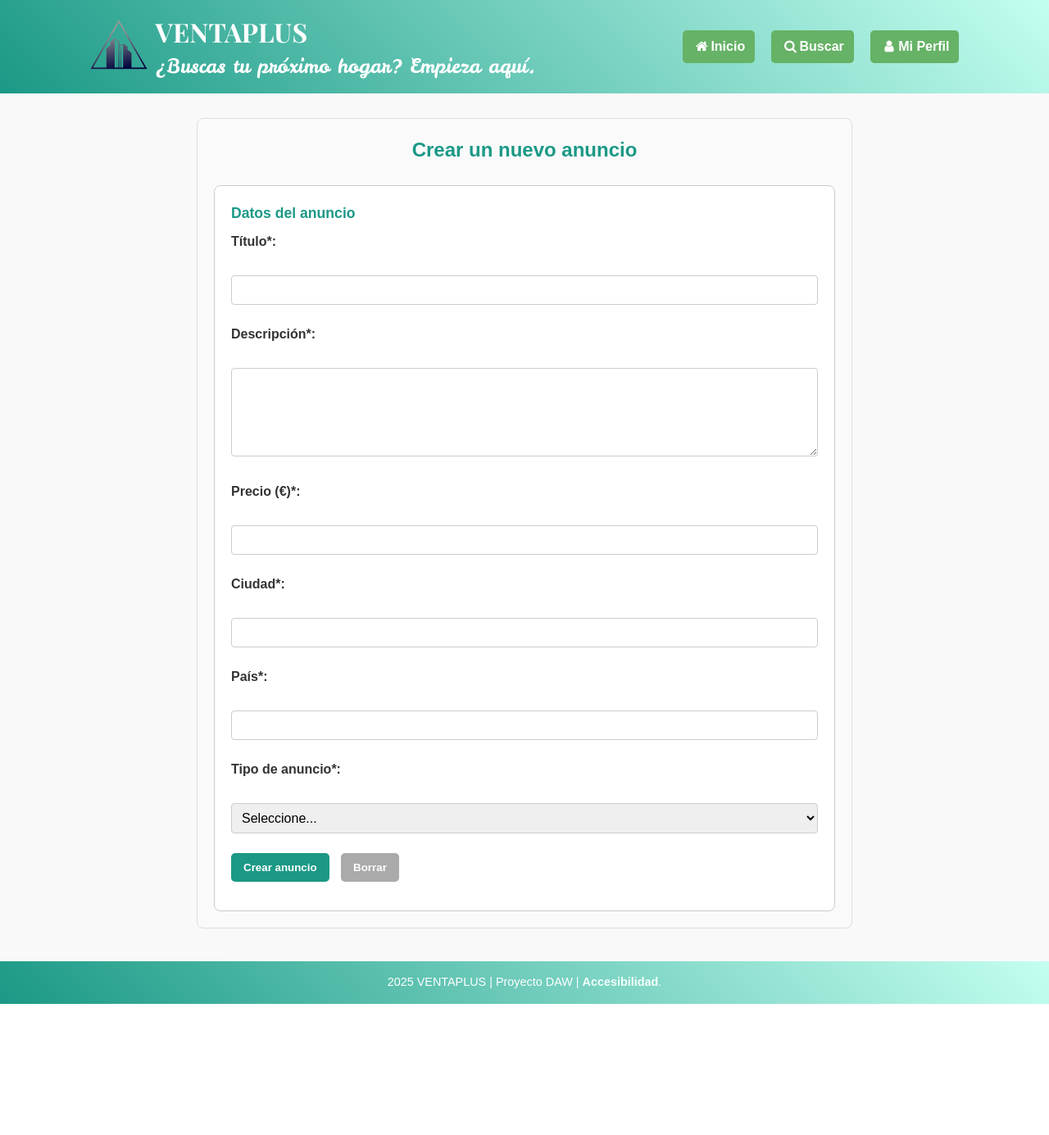
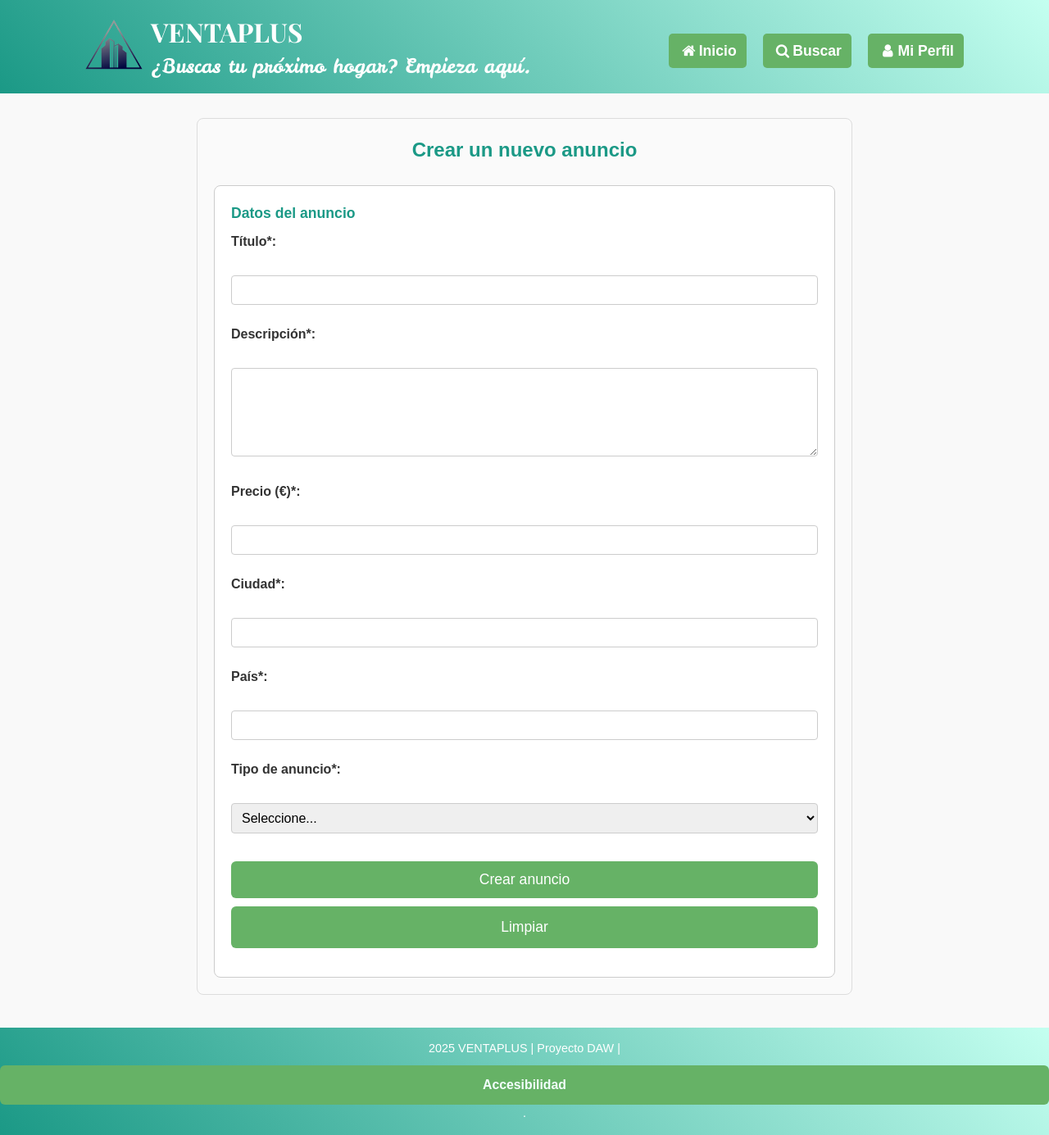
Before and after one commit to SanCam23/DAW, a PHP site: page /crear_anuncio.php in a window 1280 px wide. Shown: the whole page at 82% size. Before the commit the page ends 1225 px from the top, so only its background shows below. Run offline with PHP 8.4, Linux system fonts and the light colour scheme.

Commit message:
Cambios leves

```diff
--- a/Practica2/acceso.php
+++ b/Practica2/acceso.php
@@ -20,7 +20,6 @@ if (!file_exists($fichero)) {
     exit();
 }
 
-// Leer y comprobar credenciales
 $usuarios_validos = file($fichero, FILE_IGNORE_NEW_LINES | FILE_SKIP_EMPTY_LINES);
 $usuario_encontrado = false;
 $acceso_concedido = false;
--- a/Practica2/crear_anuncio.php
+++ b/Practica2/crear_anuncio.php
@@ -100,7 +100,7 @@
                 </select><br><br>
 
                 <button type="submit">Crear anuncio</button>
-                <button type="reset">Borrar</button>
+                <a href="crear_anuncio.php">Limpiar</a>
             </fieldset>
         </form>
     </main>
--- a/Practica2/css/crear_anuncio.css
+++ b/Practica2/css/crear_anuncio.css
@@ -1,4 +1,3 @@
-/* ===== Estilo general del main ===== */
 main {
     max-width: 800px;
     margin: 30px auto;
@@ -8,14 +7,12 @@ main {
     border-radius: 8px;
 }
 
-/* ===== Título ===== */
 main h2 {
     text-align: center;
     color: #1b9986;
     margin-bottom: 25px;
 }
 
-/* ===== Bloque de errores ===== */
 .errores {
     background-color: #ffe8e8;
     border: 1px solid #ffb3b3;
@@ -37,7 +34,6 @@ main h2 {
     color: #900;
 }
 
-/* ===== Bloque de confirmación ===== */
 .confirmacion {
     background-color: #e8f8f5;
     border: 1px solid #a3e4d7;
@@ -66,7 +62,6 @@ main h2 {
     color: #333;
 }
 
-/* ===== Formulario ===== */
 form {
     background-color: #fff;
     border: 1px solid #ccc;
@@ -109,25 +104,24 @@ textarea {
     resize: vertical;
 }
 
-button {
-    background-color: #1b9986;
+button,
+a {
+    display: block;
+    width: 100%;
+    text-align: center;
+    background-color: #66B266;
     color: #fff;
+    text-decoration: none;
     border: none;
-    padding: 10px 15px;
-    border-radius: 5px;
+    border-radius: 6px;
+    font-size: 1.1em;
+    padding: 12px 0;
     cursor: pointer;
-    font-weight: bold;
-    margin-right: 10px;
+    margin-top: 10px;
+    transition: background-color 0.3s ease;
 }
 
-button:hover {
-    background-color: #148272;
+button:hover,
+a:hover {
+    background-color: #276927;
 }
-
-button[type="reset"] {
-    background-color: #aaa;
-}
-
-button[type="reset"]:hover {
-    background-color: #888;
-}
```
Also changed, not shown: Practica2/css/solicitar_folleto.css (+19 -1 lines), Practica2/solicitar_folleto.php (+2 -19 lines).
